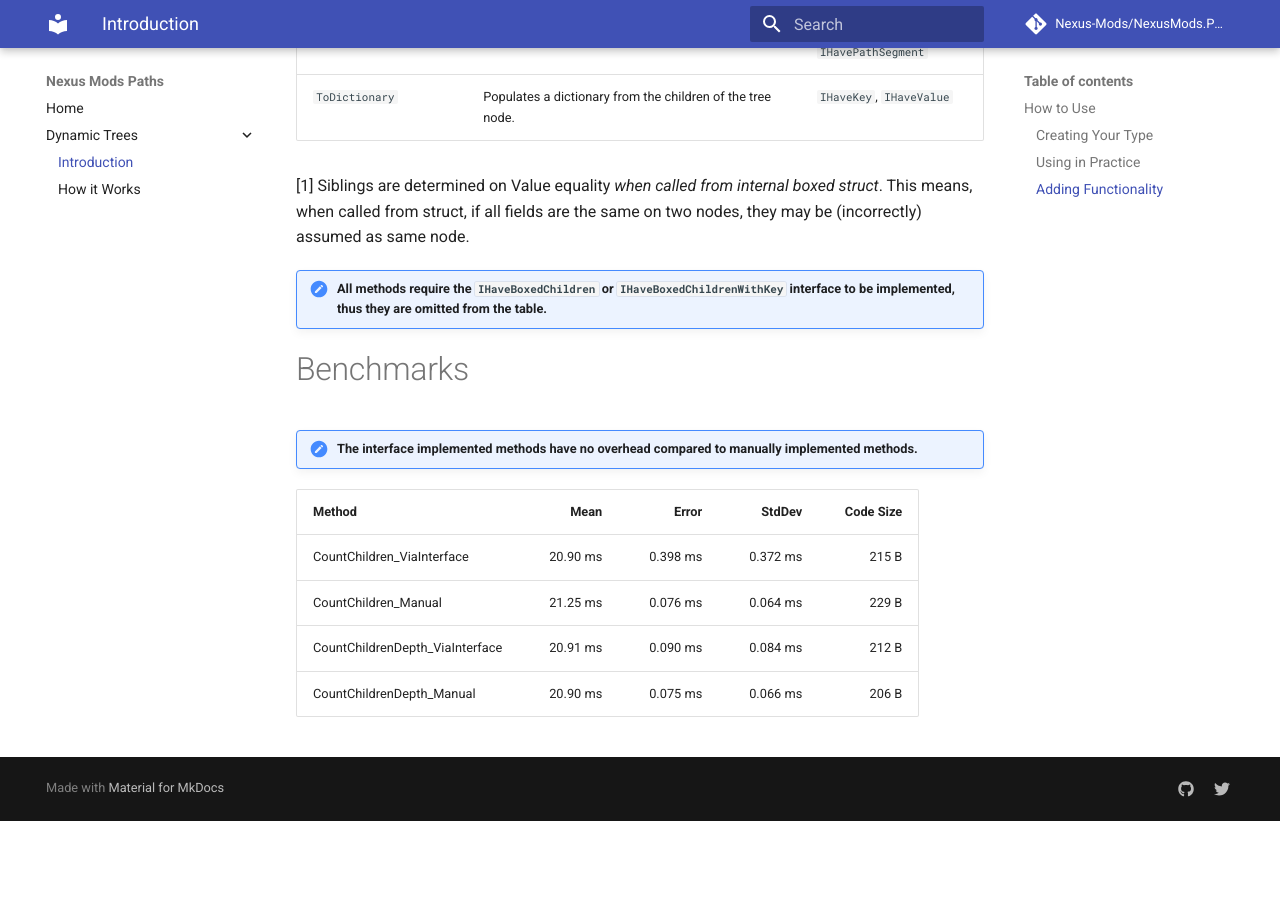
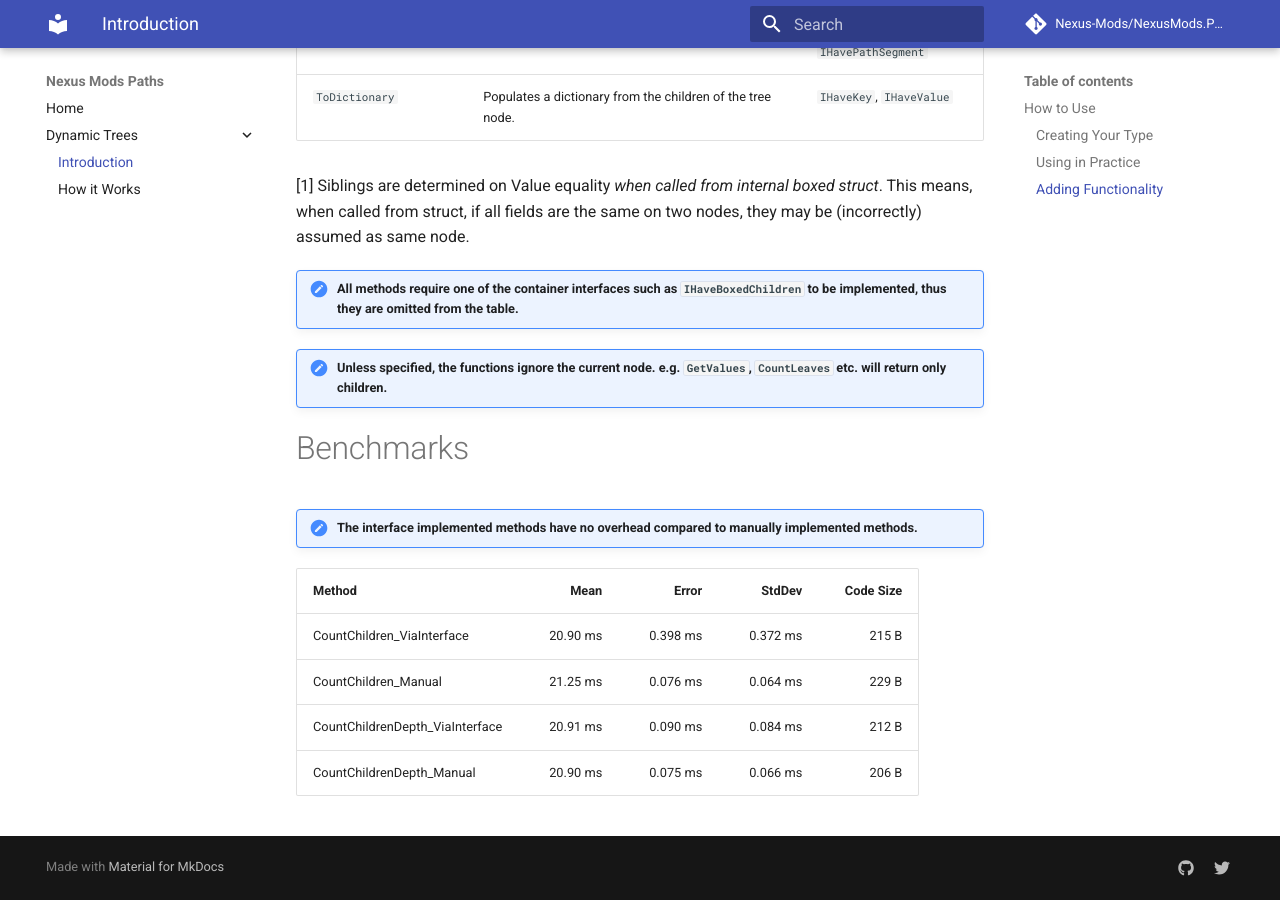
Before and after one commit to Nexus-Mods/NexusMods.Paths, an MkDocs documentation site: the page built from docs/Trees/Introduction.md, in a window 1280 px wide and 900 px high, scrolled down 3948 px. Built offline with MkDocs 1.6.1 and Material for MkDocs 9.7.7, drawn with Linux system fonts in a browser that asks for light colours; comment, search, counter and statistics services are not loaded; before the commit the page ends 4769 px from its top, so only the background shows below that.

Commit message:
Added: Clarification on Children in FileTree

```diff
--- a/docs/Trees/Introduction.md
+++ b/docs/Trees/Introduction.md
@@ -138,7 +138,9 @@ Available Methods:
 
 [1] Siblings are determined on Value equality *when called from internal boxed struct*. This means, when called from struct, if all fields are the same on two nodes, they may be (incorrectly) assumed as same node.
 
-!!! note "All methods require the `IHaveBoxedChildren` or `IHaveBoxedChildrenWithKey` interface to be implemented, thus they are omitted from the table."
+!!! note "All methods require one of the container interfaces such as `IHaveBoxedChildren` to be implemented, thus they are omitted from the table."
+
+!!! note "Unless specified, the functions ignore the current node. e.g. `GetValues`, `CountLeaves` etc. will return only children."
 
 # Benchmarks
 
```
